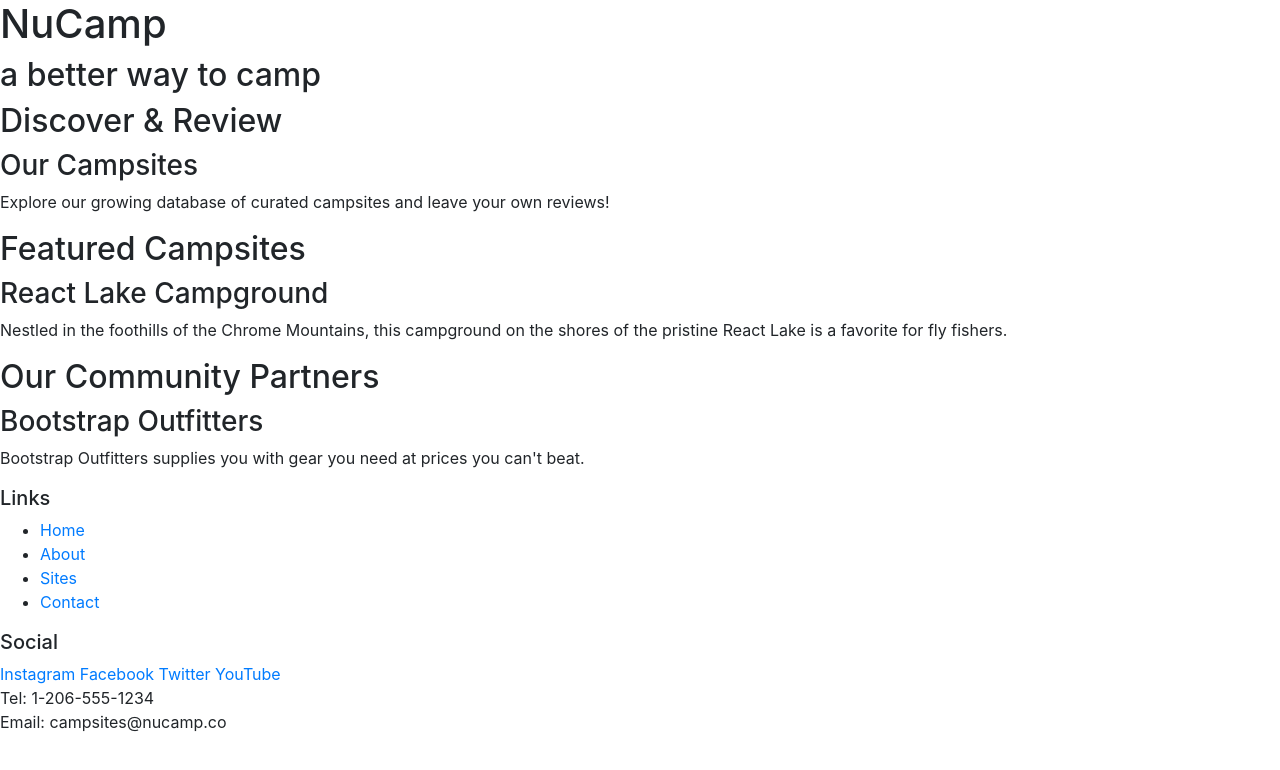
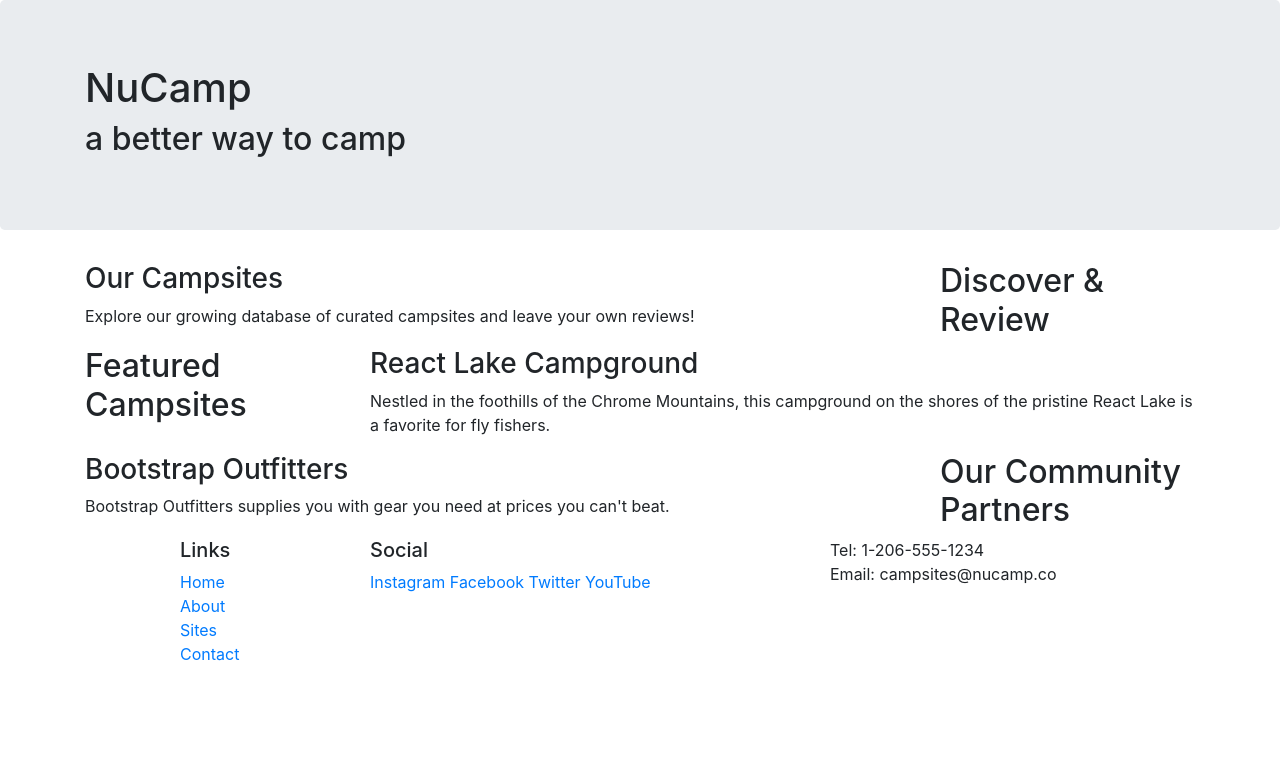
Before and after one commit to loganthall/nucampsite, a website: page index.html in a window 1280 px wide. Drawn offline with nearby package versions, Linux system fonts and the light colour scheme.

Commit message:
Bootstrap Grid

```diff
--- a/index.html
+++ b/index.html
@@ -14,51 +14,73 @@
 
 <body>
 
-    <header>
-        <div>
+    <header class="jumbotron">
+        <div class="container">
+            <div class="row">
+                <div class="col">
                     <h1>NuCamp</h1>
                     <h2>a better way to camp</h2>
                 </div>
+            </div>
+        </div>
     </header>
 
-    <div>
+    <div class="container">
+        <div class="row">
+            <div class="col-sm-4 order-sm-last col-md-3">
                 <h2>Discover & Review</h2>
+            </div>
+            <div class="col">
                 <h3>Our Campsites</h3>
                 <p>Explore our growing database of curated campsites and leave your own reviews!</p>
             </div>
+        </div>
 
-    <div>
+        <div class="row">
+            <div class="col-sm-4 col-md-3">
                 <h2>Featured Campsites</h2>
+            </div>
+            <div class="col">
                 <h3>React Lake Campground</h3>
                 <p>Nestled in the foothills of the Chrome Mountains, this campground on the shores of the pristine React Lake is a favorite for fly fishers.</p>
             </div>
+        </div>
 
-    <div>
+        <div class="row">
+            <div class="col-sm-4 order-sm-last col-md-3">
                 <h2>Our Community Partners</h2>
+            </div>
+            <div class="col">
                 <h3>Bootstrap Outfitters</h3>
                 <p>Bootstrap Outfitters supplies you with gear you need at prices you can't beat.</p>
             </div>
+        </div>
+    </div>
 
     <footer>
-        <div>
+        <div class="container">
+            <div class="row">
+                <div class="col-4 col-sm-2 offset-1">
                     <h5>Links</h5>
-            <ul>
+                    <ul class="list-unstyled">
                         <li><a href="#">Home</a></li>
                         <li><a href="#">About</a></li>
                         <li><a href="#">Sites</a></li>
                         <li><a href="#">Contact</a></li>
                     </ul>
                 </div>
-        <div>
+                <div class="col-6 col-sm-5">
                     <h5>Social</h5>
                     <a href="http://instagram.com/">Instagram</a>
                     <a href="http://facebook.com/">Facebook</a>
                     <a href="http://twitter.com/">Twitter</a>
                     <a href="http://youtube.com/">YouTube</a>
                 </div>
-        <div>
+                <div class="col-sm4">
                     Tel: 1-206-555-1234<br />
                     Email: campsites@nucamp.co
+                </div>
+            </div>
         </div>
     </footer>
 
```
Lines whose indentation alone changed are shown as unchanged.
